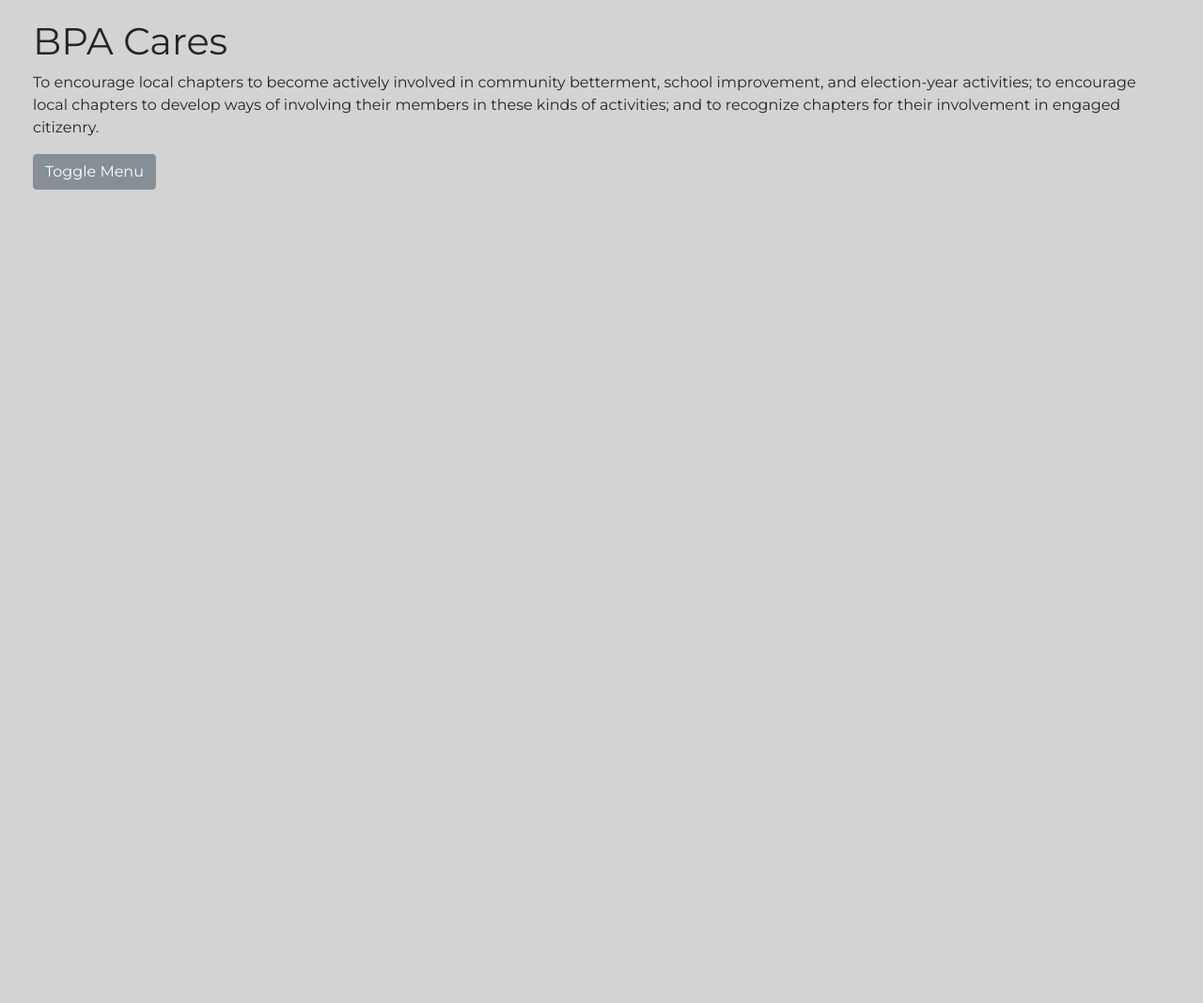
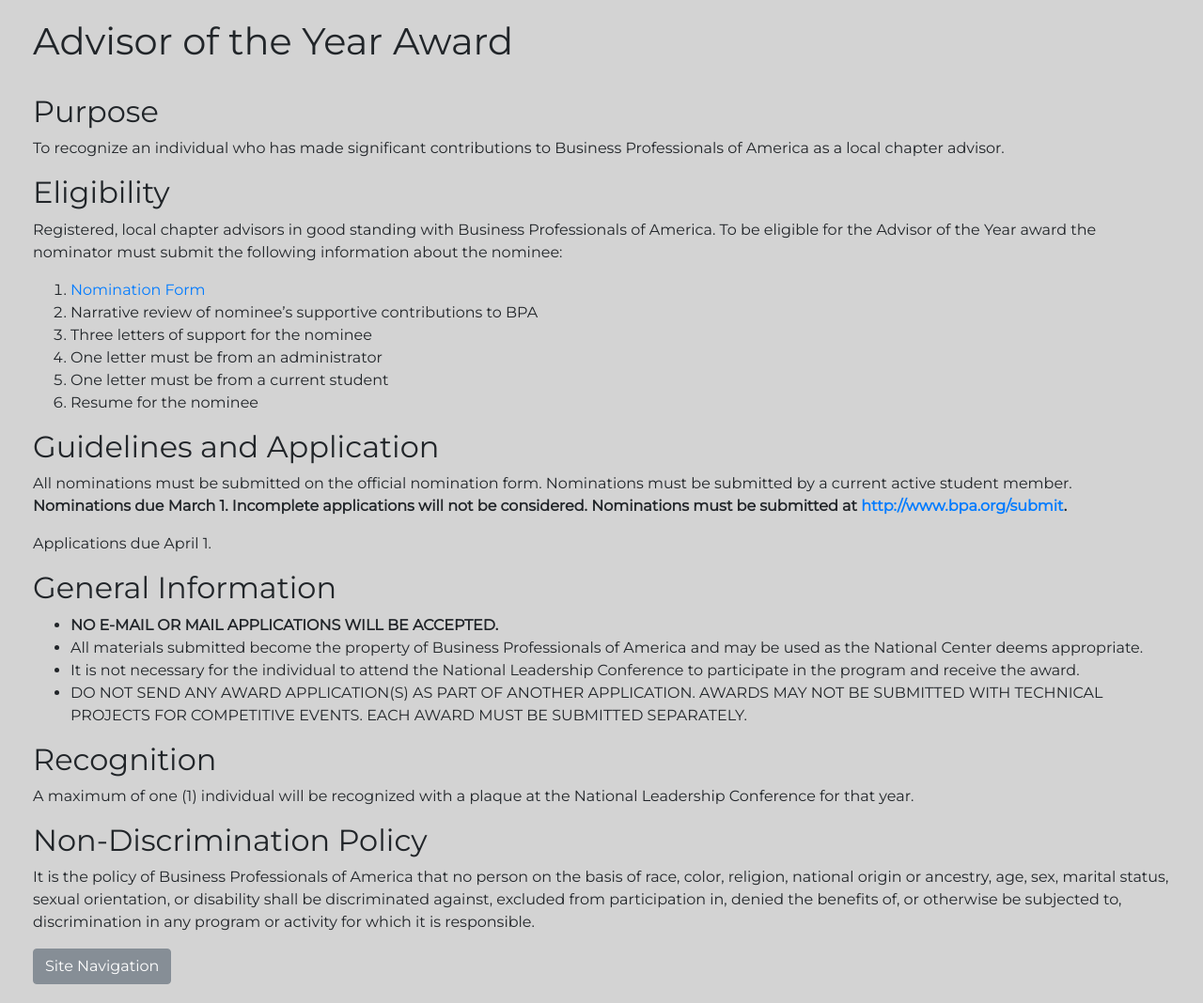
Before and after one commit to chsbpa/chsbpa.github.io, a plain HTML site: page awards/emerging-advisor.html in a window 1280 px wide. Shown: the whole page at 94% size. Before the commit the page ends 800 px from the top, so only its background shows below. Drawn offline with Linux system fonts and the light colour scheme.

Commit message:
fixed readme

```diff
--- a/awards/emerging-advisor.html
+++ b/awards/emerging-advisor.html
@@ -32,8 +32,9 @@
                 </a>
             </li>
             <li>
-                <a data-toggle="collapse" href="#slawards" aria-expanded="true" aria-controls="slawards">Service Learning Awards</a>
-                <div id="slawards" class="collapse show">
+                <a data-toggle="collapse" href="#slawards" aria-expanded="false" aria-controls="slawards">Service
+                    Learning Awards</a>
+                <div id="slawards" class="collapse">
                     <a class="award" href="community-service.html">Community Service</a>
                     <a class="award" href="enviro.html">Environmental Action/Awareness</a>
                     <a class="award" href="safety.html">Safety Awareness</a>
@@ -42,8 +43,9 @@
                 </div>
             </li>
             <li>
-              <a data-toggle="collapse" href="#srawards" aria-expanded="false" aria-controls="srawards">Special Recognition Awards</a>
-              <div id="srawards" class="collapse show">
+                <a data-toggle="collapse" href="#srawards" aria-expanded="false" aria-controls="srawards">Special
+                    Recognition Awards</a>
+                <div id="srawards" class="collapse">
                     <a class="award" href="marketing-pr.html">BPA Marketing and Public Relations</a>
                     <a class="award" href="merit-scholar.html">BPA Merit Scholar</a>
                     <a class="award" href="chapter-act.html">Chapter Activities Award of Excellence</a>
@@ -54,8 +56,9 @@
                 </div>
             </li>
             <li>
-                <a data-toggle="collapse" href="#paawards" aria-expanded="false" aria-controls="paawards">Professional Awards</a>
-                <div id="paawards" class="collapse show">
+                <a data-toggle="collapse" href="#paawards" aria-expanded="false" aria-controls="paawards">Professional
+                    Awards</a>
+                <div id="paawards" class="collapse">
                     <a class="award" href="advisor.html">Advisor of the Year Award</a>
                     <a class="award" href="emerging-advisor.html">Emerging Advisor of the Year Award</a>
                     <a class="award" href="emerging-prof.html">Emerging Professional of the Year Award</a>
@@ -74,9 +77,48 @@
     <!-- Page Content -->
     <div id="page-content-wrapper">
         <div class="container-fluid">
-            <h1>BPA Cares</h1>
-            <p>To encourage local chapters to become actively involved in community betterment, school improvement, and election-year activities; to encourage local chapters to develop ways of involving their members in these kinds of activities; and to recognize chapters for their involvement in engaged citizenry.</p>
-            <a href="#menu-toggle" class="btn btn-secondary" id="menu-toggle">Toggle Menu</a>
+            <h1>Advisor of the Year Award</h1>
+            <br>
+            <h2>Purpose</h2>
+            <p>To recognize an individual who has made significant contributions to Business Professionals of America as a local chapter advisor.</p>
+            <h2>Eligibility</h2>
+            <p>Registered, local chapter advisors in good standing with Business Professionals of America. To be eligible for the Advisor of the Year award the nominator must submit the following information about the nominee:</p>
+            <ol>
+                <li><a href="http://www.bpa.org/members/1/docs/4_AOTY Nomination Form.docx" target="_blank">Nomination Form</a></li>
+                <li>Narrative review of nominee’s supportive contributions to BPA</li>
+                <li>Three letters of support for the nominee</li>
+                <li>One letter must be from an administrator</li>
+                <li>One letter must be from a current student</li>
+                <li>Resume for the nominee</li>
+            </ol>
+            <h2>Guidelines and Application</h2>
+            <p>All nominations must be submitted on the official nomination form. Nominations must be submitted by a current active student member. <strong>Nominations due March 1. Incomplete applications will not be considered. Nominations must be submitted at
+                <a href="http://www.bpa.org/submit" target="_blank">http://www.bpa.org/submit</a>.</strong></p>
+            <p>Applications due April 1.</p>
+            <h2>General Information</h2>
+            <ul>
+                <li>
+                    <strong>NO E-MAIL OR MAIL APPLICATIONS WILL BE ACCEPTED.</strong>
+                </li>
+                <li>
+                    All materials submitted become the property of Business Professionals of America and may be used as the National Center deems appropriate.
+                </li>
+                <li>
+                    It is not necessary for the individual to attend the National Leadership Conference to participate in the program and receive the award.
+                </li>
+                <li>
+                    DO NOT SEND ANY AWARD APPLICATION(S) AS PART OF ANOTHER APPLICATION. AWARDS MAY NOT BE SUBMITTED WITH TECHNICAL PROJECTS FOR COMPETITIVE EVENTS.  EACH AWARD MUST BE SUBMITTED SEPARATELY.
+                </li>
+            </ul>
+            <h2>Recognition</h2>
+            <p>A maximum of one (1) individual will be recognized with a plaque at the National Leadership Conference for that year.</p>
+            <h2>Non-Discrimination Policy</h2>
+            <p>It is the policy of Business Professionals of America that no person on the basis of race, color,
+                religion, national origin or ancestry, age, sex, marital status, sexual orientation, or disability shall
+                be discriminated against, excluded from participation in, denied the benefits of, or otherwise be
+                subjected to, discrimination in any program or activity for which it is responsible.</p>
+            <a href="#menu-toggle" class="btn btn-secondary" id="menu-toggle">Site Navigation</a>
+
         </div>
     </div>
     <!-- /#page-content-wrapper -->
@@ -90,7 +132,7 @@
 
 <!-- Menu Toggle Script -->
 <script>
-    $("#menu-toggle").click(function(e) {
+    $("#menu-toggle").click(function (e) {
         e.preventDefault();
         $("#wrapper").toggleClass("toggled");
     });
```
Also changed, not shown: 1 other file. Lines whose indentation alone changed are shown as unchanged.
